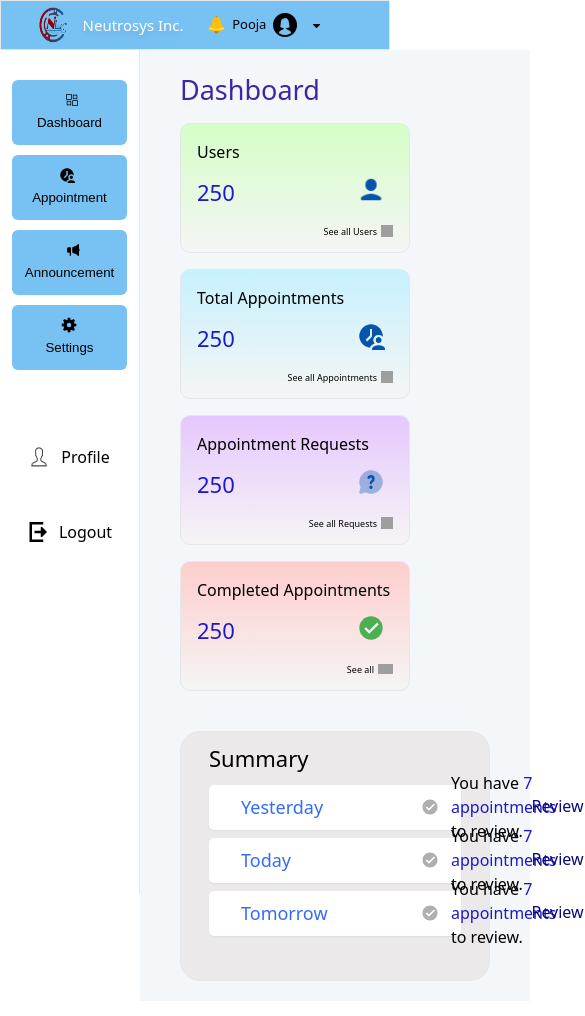
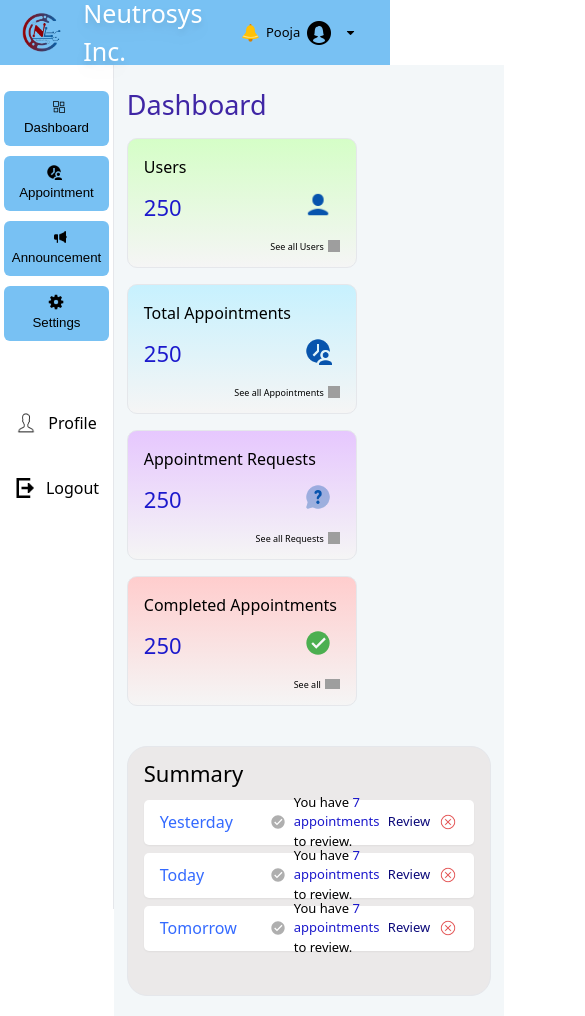
Before and after one commit to Poojaneutroline/Project-Final, a React (Create React App) app: page / in a window 390 px wide. Shown: the top 1016 px of the page, 585 px wide, since content can reach past the window. Built offline with nearby package versions, Linux system fonts and the light colour scheme; grey boxes are pictures that could not be loaded.

Commit message:
16august

```diff
--- a/src/App.js
+++ b/src/App.js
@@ -1,5 +1,8 @@
 import { BrowserRouter } from "react-router-dom";
 import PrivateRoutes from "./components/PrivateRoutes";
+import "./App.css";
+
+
 function App() {
   return (
     <div className="App">
--- a/src/components/Dashboard/Dashboard.css
+++ b/src/components/Dashboard/Dashboard.css
@@ -9,25 +9,106 @@
 }
 @media only screen and (max-width: 1040px) {
     .dashboard-main{
-        padding-left: 2.5rem!important;
-        padding-right: 2.5rem!important;
+        padding-left: 2.5rem;
+        padding-right: 2.5rem;
     }
 }
 @media only screen and (max-width: 1015px) {
     .dashboard-main{
-        padding-left: 1.8rem!important;
-        padding-right: 1.8rem!important;
+        padding-left: 1.8rem;
+        padding-right: 1.8rem;
     }
 }
 @media only screen and (max-width: 985px) {
     .dashboard-main{
-        padding-left: 3.5rem!important;
-        padding-right: 3.5rem!important;
+        padding-left: 3.5rem;
+        padding-right: 3.5rem;
+    }
+}
+@media only screen and (max-width: 920px) {
+    .dashboard-main{
+        padding-left: 2.5rem;
+        padding-right: 2.5rem;
     }
 }
 @media only screen and (max-width: 590px) {
     .dashboard-main{
-        padding-left: 2.5rem!important;
-        padding-right: 2.5rem!important;
+        padding-left: 2.5rem;
+        padding-right: 2.5rem;
     }
 }
+@media only screen and (max-width: 1075px) {
+    .appo-div{
+        width: 100%;
+        margin-left: 60px;
+    }
+    .review{
+        gap: 0.5rem;
+    }
+}
+@media only screen and (max-width: 853px) {
+    .appo-div{
+        gap: 0.5rem
+    }
+    .appo-div img{
+        height: 16px;
+        width: 16px;
+    }
+    .appo-div p{
+        font-size: 14.5px;
+    }
+}
+@media only screen and (max-width: 819px) {
+    .summ-div{
+       padding-left: 1rem;
+       padding-right: 1rem;
+    }
+}
+@media only screen and (max-width: 795px) {
+    .dashboard-main{
+        padding-left: 1.5rem;
+        padding-right: 1.5rem;
+    }
+}
+@media only screen and (max-width: 763px) {
+    .inner-sum h2{
+        font-size: 16px;
+    }
+    .inner-sum p{
+        font-size: 13px;
+    }
+    .review img{
+        height: 20px;
+        width: 20px;
+    }
+    .appo-div{
+        margin-left: 0;
+    }
+}
+@media only screen and (max-width: 689px) {
+    .dashboard-main{
+        padding-left: 0.8rem;
+        padding-right: 0.8rem;
+    }
+}
+@media only screen and (max-width: 1005px) {
+    .appo-div{
+        margin-left: 50px;
+    }
+}
+@media only screen and (max-width: 985px) {
+    .inner-sum{
+        padding: 0 1rem 0 1rem;
+    }
+    .appo-div{
+        margin-left: 10px;
+    }
+
+}
+
+@media only screen and (min-width: 1253px) and (max-width: 1300px) {
+    .dashboard-main{
+        padding-left: 2rem!important;
+        padding-right: 2rem!important;
+    }
+}
--- a/src/components/Dashboard/Dashboard.jsx
+++ b/src/components/Dashboard/Dashboard.jsx
@@ -11,21 +11,21 @@ const Dashboard = () => {
     <div className="bg-[#F3F7F9] w-full px-[50px] py-5 md:px-10 dashboard-main" >
       <h1 className="text-[27px] text-[#3F26A5] pb-3">Dashboard</h1>
       <Cards />
-      <div className="px-7 mt-10 w-full border rounded-[20px] bg-[#ebe9e9] h-[250px]">
+      <div className="px-7 mt-10 w-full border rounded-[20px] bg-[#ebe9e9] h-[250px] summ-div">
         <div >
           <h1 className="text-[22px] my-2.5">Summary</h1>
           <div className=" flex">
-            <div className="bg-white h-[45px] w-full rounded-[5px] flex items-center justify-between px-8 mb-2 shadow-sm">
+            <div className="bg-white h-[45px] w-full rounded-[5px] flex items-center justify-between px-8 mb-2 shadow-sm inner-sum">
               <div>
                 <h2 className="text-[#346AFF] text-[18px] w-[100px] font-[500] ">Yesterday</h2>
               </div>
 
-              <div className="flex gap-3 ml-[80px] items-center">
+              <div className="flex gap-3 ml-[80px] items-center appo-div">
                 <img src={checked} className="w-[18px] h-[18px]" />
                 <p>You have <span className="text-[#1C19CC]">7 appointments</span> to review.</p>
               </div>
 
-              <div className="flex gap-7 w-[200px] justify-end pl-5">
+              <div className="flex gap-7 w-[200px] justify-end pl-5 review">
                 <p className="text-[#0A0879]">Review</p>
                 <img src={cross} className="h-[27px] w-[27px]" />
               </div>
@@ -34,17 +34,17 @@ const Dashboard = () => {
             </div>
           </div>
           <div className="flex">
-            <div className="bg-white h-[45px] w-full rounded-[5px] flex items-center justify-between px-8 mb-2 shadow-sm">
+            <div className="bg-white h-[45px] w-full rounded-[5px] flex items-center justify-between px-8 mb-2 shadow-sm  inner-sum">
               <div>
                 <h2 className="text-[#346AFF] text-[18px] w-[100px] font-[500]">Today</h2>
               </div>
 
-              <div className="flex gap-3 ml-[80px] items-center">
+              <div className="flex gap-3 ml-[80px] items-center appo-div">
                 <img src={checked} className="w-[18px] h-[18px]" />
                 <p>You have <span className="text-[#1C19CC]">7 appointments</span> to review.</p>
               </div>
 
-              <div className="flex gap-7 w-[200px] justify-end pl-5">
+              <div className="flex gap-7 w-[200px] justify-end pl-5 review">
                 <p className="text-[#0A0879]">Review</p>
                 <img src={cross} className="h-[27px] w-[27px]" />
               </div>
@@ -53,17 +53,17 @@ const Dashboard = () => {
             </div>
           </div>
           <div className=" flex">
-            <div className="bg-white h-[45px] w-full rounded-[5px] flex items-center justify-between px-8 shadow-sm">
+            <div className="bg-white h-[45px] w-full rounded-[5px] flex items-center justify-between px-8 shadow-sm  inner-sum">
               <div>
                 <h2 className="text-[#346AFF] text-[18px] w-[100px] font-[500]">Tomorrow</h2>
               </div>
 
-              <div className="flex gap-3 ml-[80px] items-center">
+              <div className="flex gap-3 ml-[80px] items-center appo-div">
                 <img src={checked} className="w-[18px] h-[18px]" />
                 <p>You have <span className="text-[#1C19CC]">7 appointments</span> to review.</p>
               </div>
 
-              <div className="flex gap-7 w-[200px] justify-end pl-5">
+              <div className="flex gap-7 w-[200px] justify-end pl-5 review">
                 <p className="text-[#0A0879]">Review</p>
                 <img src={cross} className="h-[27px] w-[27px]" />
               </div>
--- /dev/null
+++ b/src/components/Header.css
@@ -0,0 +1,18 @@
+.header-div{
+    max-width: 100%;
+    display: flex;
+    background: #78C1F3;
+    height: 65px;
+    justify-content: space-between;
+}
+
+
+@media only screen and (max-width: 795px) {
+    .logo-title img{
+        width: 90px;
+        height: 55px;
+    }
+    .logo-title h3{
+        font-size: 25px;
+    }
+}
--- a/src/components/Header.jsx
+++ b/src/components/Header.jsx
@@ -3,14 +3,15 @@ import Neutroline_logo from "../assets/Neutroline_logo.png";
 import header_bell from "../assets/header_bell.svg";
 import header_avatar from "../assets/header_avatar.png";
 import header_down from "../assets/header_down.png";
+import "./Header.css";
 
 
 const Header = () => {
 
   return (
 
-      <div className="flex   md:justify-between h-[50px] border bg-[#78C1F3]  md:h-[65px] justify-evenly w-auto">
-        <div className="flex items-center">
+      <div className="header-div">
+        <div className="flex items-center logo-title">
           <img
             src={Neutroline_logo}
             className=" w-[60px] h-[50px]  md:w-[117px] md:h-[70px]"
--- a/src/components/Sidebar.css
+++ b/src/components/Sidebar.css
@@ -15,19 +15,42 @@
     padding: 2.75rem 0 2.75rem 1rem;
 }
 
-@media only screen and (max-width: 590px) {
+@media only screen and (max-width: 945px){
+    .sidebar-btn{
+        width: 160px;
+    }
+}
+@media only screen and (max-width: 890px){
+    .menu-responsive h3{
+        font-size: 13.3px;
+    }
+    .menu-responsive {
+        gap: 0.5rem;
+    }
+    .width-responsive{
+        padding-top: 1rem;
+        padding-left: 0.25rem;
+        padding-right: 0.25rem;
+    }
+    .sidebar-btn{
+        padding: 15px;
+        width: 148px;
+    }
+
+}
+@media only screen and (max-width: 670px) {
    .menu-responsive{
     display: block;
    }
    .sidebar-btn{
-    width: 115px;
-    height: 65px;
+    width: 105px;
+    height: 55px;
     justify-content: center;
     padding: 0;
 }
 .menu-responsive img{
     margin-left: 1.7rem;
-    margin-bottom: 5px;
+    margin-bottom: 3px;
     height: 16px;
     width: 16px;
 }
@@ -41,7 +64,7 @@
     margin-left: 1rem;
 }
 .width-responsive{
-    width: 175px;
+    width: 150px;
 }
 .sidebar-bottom{
     padding: 2.75rem 0 2.75rem 0;
```
Also changed, not shown: src/App.css (added, +9 -0 lines).
